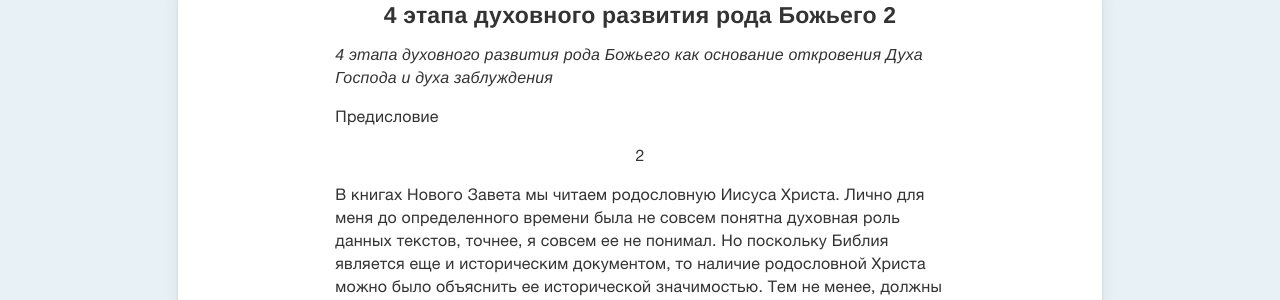
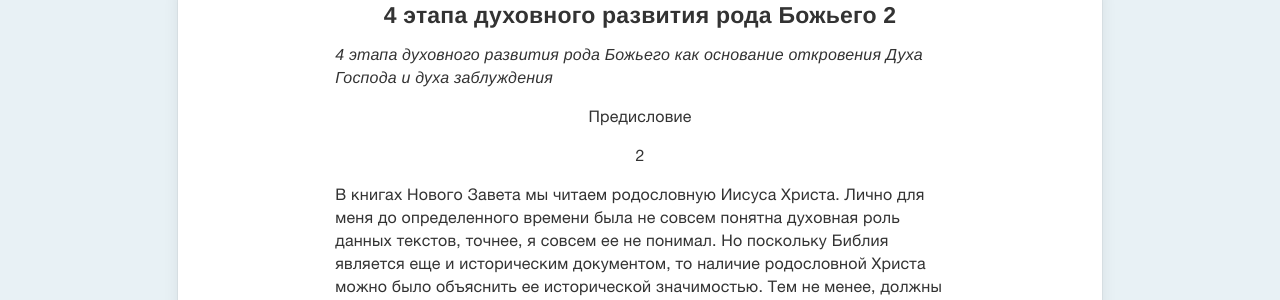
Before and after one commit to slovohrista/slovohrista.github.io, a Jekyll site: the page built from _posts/doctrine/2015-07-18-4-jetapa-duhovnogo-razvitija-roda-bozhego-2.md, in a window 1280 px wide. Shown: the part 415-715 px from the top of the page. Built offline with Jekyll 4.4.1, drawn with Linux system fonts in a browser that asks for light colours; nearby versions of some CDN libraries; comment, search, counter and statistics services are not loaded.

Commit message:
Update 2015-07-18-4-jetapa-duhovnogo-razvitija-roda-bozhego-2.md

```diff
--- a/_posts/doctrine/2015-07-18-4-jetapa-duhovnogo-razvitija-roda-bozhego-2.md
+++ b/_posts/doctrine/2015-07-18-4-jetapa-duhovnogo-razvitija-roda-bozhego-2.md
@@ -8,6 +8,7 @@ author: Бреурош Владимир
 _4 этапа духовного развития рода Божьего как основание откровения Духа Господа и духа заблуждения_
 
 Предисловие
+{: style="text-align: center"}
 
 2
 {: style="text-align: center"}
```
